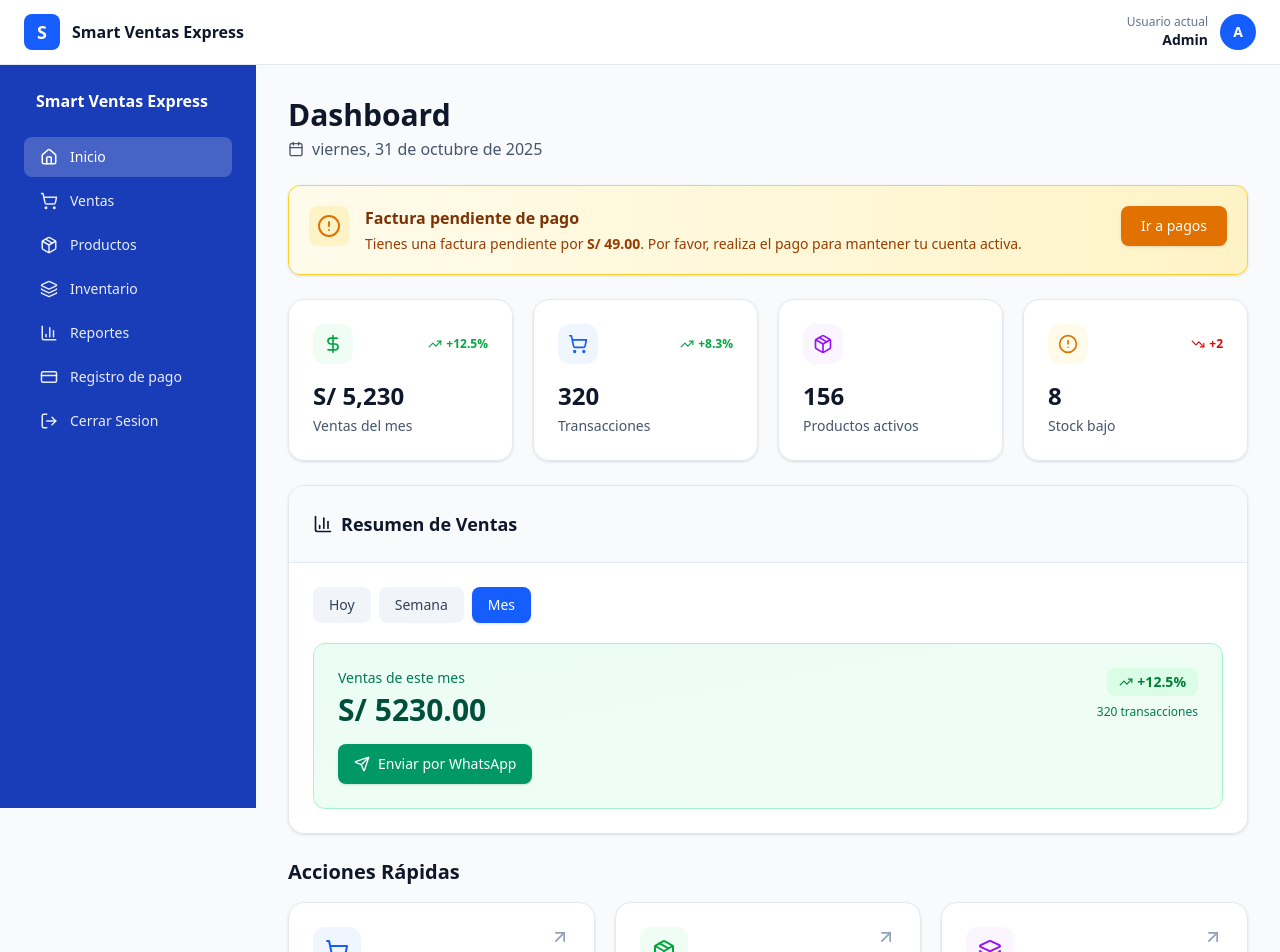
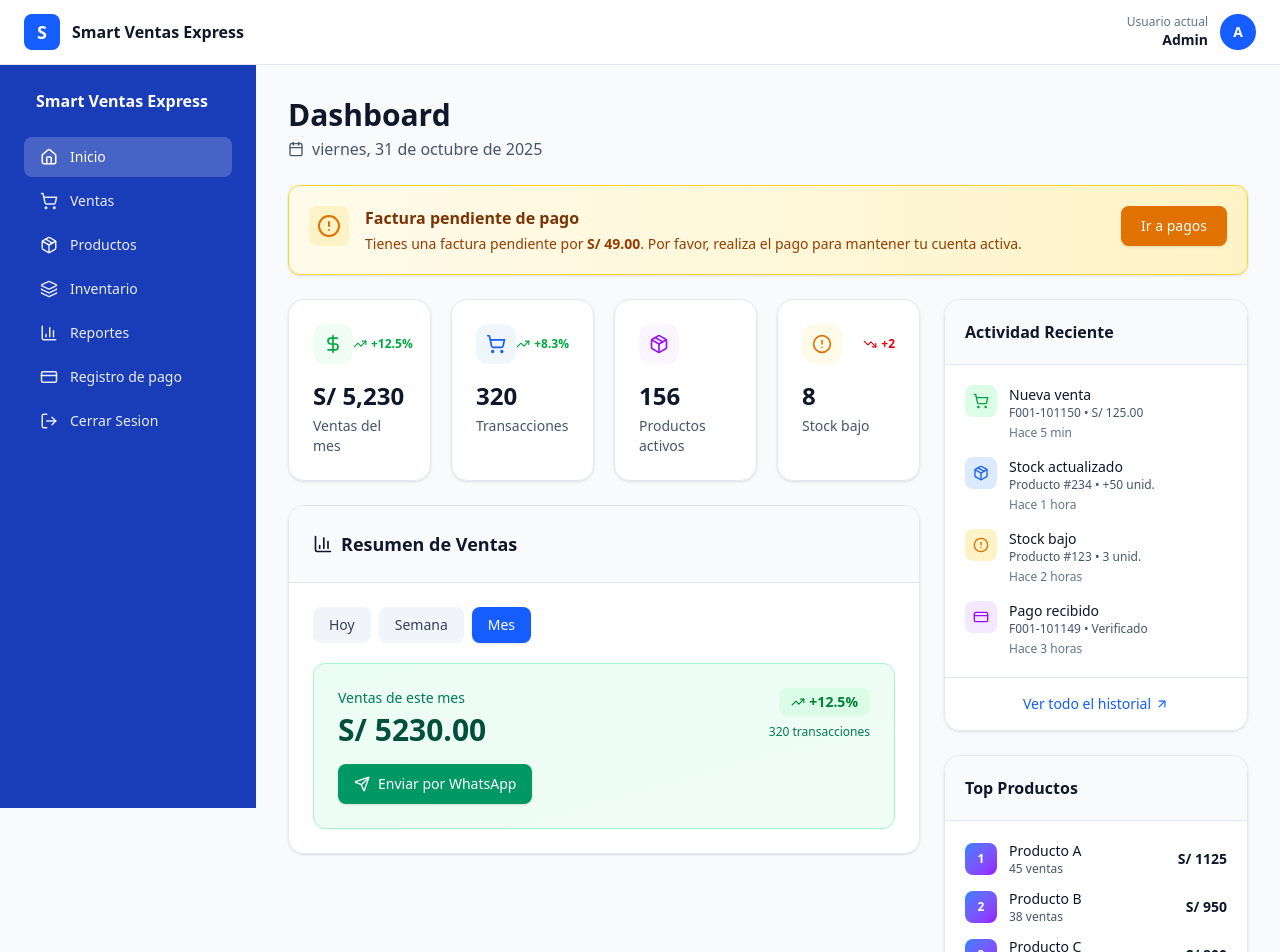
Before and after one commit to luismll111/Smart-Ventas-Express-, a Next.js app: page /dashboard in a window 1280 px wide. Shown: the top 952 px of the page. Built offline with nearby package versions, Linux system fonts and the light colour scheme.

Commit message:
fix: improve dashboard layout grid

```diff
--- a/app/dashboard/page.jsx
+++ b/app/dashboard/page.jsx
@@ -125,6 +125,10 @@ export default function Dashboard(){
         {/* Banner de deuda */}
         <DebtBanner/>
 
+        {/* Grid principal: Estadísticas + Actividad reciente */}
+        <div className="grid lg:grid-cols-3 gap-6">
+          {/* Columna izquierda y central - Estadísticas (2/3 del espacio) */}
+          <div className="lg:col-span-2 space-y-6">
             {/* Estadísticas principales */}
             <div className="grid gap-5 sm:grid-cols-2 lg:grid-cols-4">
               <StatCard
@@ -219,11 +223,104 @@ export default function Dashboard(){
                 </div>
               </div>
             </div>
+          </div>
+
+          {/* Columna derecha - Actividad reciente (1/3 del espacio) */}
+          <div className="space-y-6">
+            {/* Actividad reciente */}
+            <div className="rounded-2xl border border-slate-200 bg-white/90 backdrop-blur shadow-sm overflow-hidden">
+              <div className="p-5 border-b border-slate-200 bg-slate-50">
+                <h3 className="font-semibold text-slate-900">Actividad Reciente</h3>
+              </div>
+              <div className="p-5 space-y-4">
+                <div className="flex items-start gap-3">
+                  <div className="rounded-lg bg-green-100 p-2 flex-shrink-0">
+                    <ShoppingCart size={16} className="text-green-600" />
+                  </div>
+                  <div className="flex-1 min-w-0">
+                    <p className="text-sm font-medium text-slate-900">Nueva venta</p>
+                    <p className="text-xs text-slate-600 truncate">F001-101150 • S/ 125.00</p>
+                    <p className="text-xs text-slate-500 mt-1">Hace 5 min</p>
+                  </div>
+                </div>
+
+                <div className="flex items-start gap-3">
+                  <div className="rounded-lg bg-blue-100 p-2 flex-shrink-0">
+                    <Package size={16} className="text-blue-600" />
+                  </div>
+                  <div className="flex-1 min-w-0">
+                    <p className="text-sm font-medium text-slate-900">Stock actualizado</p>
+                    <p className="text-xs text-slate-600 truncate">Producto #234 • +50 unid.</p>
+                    <p className="text-xs text-slate-500 mt-1">Hace 1 hora</p>
+                  </div>
+                </div>
+
+                <div className="flex items-start gap-3">
+                  <div className="rounded-lg bg-amber-100 p-2 flex-shrink-0">
+                    <AlertCircle size={16} className="text-amber-600" />
+                  </div>
+                  <div className="flex-1 min-w-0">
+                    <p className="text-sm font-medium text-slate-900">Stock bajo</p>
+                    <p className="text-xs text-slate-600 truncate">Producto #123 • 3 unid.</p>
+                    <p className="text-xs text-slate-500 mt-1">Hace 2 horas</p>
+                  </div>
+                </div>
+
+                <div className="flex items-start gap-3">
+                  <div className="rounded-lg bg-purple-100 p-2 flex-shrink-0">
+                    <CreditCard size={16} className="text-purple-600" />
+                  </div>
+                  <div className="flex-1 min-w-0">
+                    <p className="text-sm font-medium text-slate-900">Pago recibido</p>
+                    <p className="text-xs text-slate-600 truncate">F001-101149 • Verificado</p>
+                    <p className="text-xs text-slate-500 mt-1">Hace 3 horas</p>
+                  </div>
+                </div>
+              </div>
+              <div className="p-4 border-t border-slate-200">
+                <Link href="/reports" className="text-sm text-blue-600 hover:text-blue-700 font-medium flex items-center justify-center gap-1">
+                  Ver todo el historial
+                  <ArrowUpRight size={14} />
+                </Link>
+              </div>
+            </div>
+
+            {/* Productos más vendidos */}
+            <div className="rounded-2xl border border-slate-200 bg-white/90 backdrop-blur shadow-sm overflow-hidden">
+              <div className="p-5 border-b border-slate-200 bg-slate-50">
+                <h3 className="font-semibold text-slate-900">Top Productos</h3>
+              </div>
+              <div className="p-5 space-y-3">
+                {[
+                  { name: "Producto A", sales: 45, amount: 1125 },
+                  { name: "Producto B", sales: 38, amount: 950 },
+                  { name: "Producto C", sales: 32, amount: 800 },
+                  { name: "Producto D", sales: 28, amount: 700 },
+                ].map((product, idx) => (
+                  <div key={idx} className="flex items-center justify-between">
+                    <div className="flex items-center gap-3 flex-1 min-w-0">
+                      <div className="w-8 h-8 rounded-lg bg-gradient-to-br from-blue-500 to-purple-600 text-white text-xs font-bold grid place-items-center flex-shrink-0">
+                        {idx + 1}
+                      </div>
+                      <div className="flex-1 min-w-0">
+                        <p className="text-sm font-medium text-slate-900 truncate">{product.name}</p>
+                        <p className="text-xs text-slate-600">{product.sales} ventas</p>
+                      </div>
+                    </div>
+                    <div className="text-right flex-shrink-0">
+                      <p className="text-sm font-semibold text-slate-900">S/ {product.amount}</p>
+                    </div>
+                  </div>
+                ))}
+              </div>
+            </div>
+          </div>
+        </div>
 
         {/* Acciones rápidas */}
         <div>
           <h2 className="text-xl font-semibold text-slate-900 mb-4">Acciones Rápidas</h2>
-          <div className="grid gap-5 sm:grid-cols-2 lg:grid-cols-3">
+          <div className="grid gap-5 sm:grid-cols-2 lg:grid-cols-5">
             <QuickActionCard
               title="Realizar Venta"
               desc="Registra nuevas ventas y genera tickets automáticamente"
```
Lines whose indentation alone changed are shown as unchanged.
